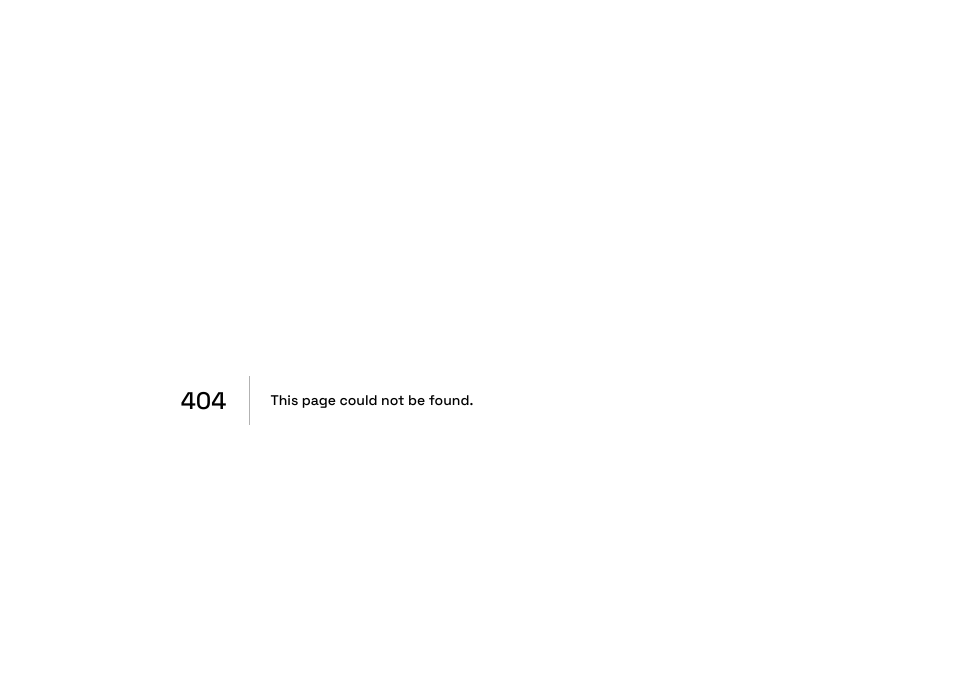
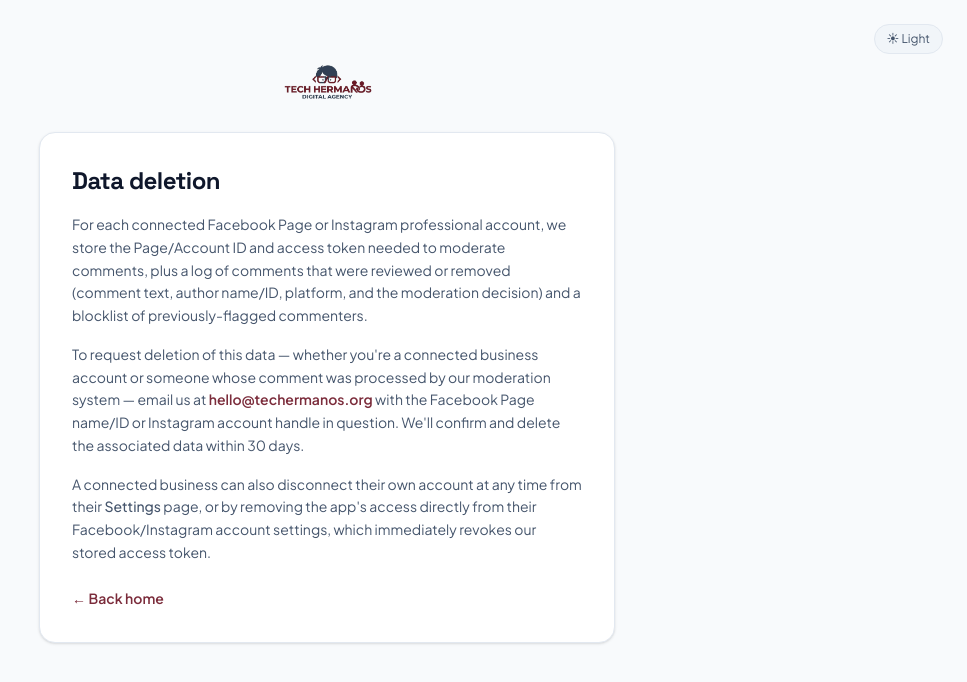
Before and after one commit to AymanChabbaki/Comments-Remover, a Next.js app: page /data-deletion in a window 1280 px wide. Before the commit this address had no page. Shown: the top 682 px of the page, without its empty margins (313-1280 px from the left). Built offline with nearby package versions, Linux system fonts and the light colour scheme.

Commit message:
feat: implement Instagram deauthorize callback and data deletion page; add signed request parsing and client token clearing

```diff
--- /dev/null
+++ b/app/api/oauth/instagram/deauthorize/route.js
@@ -0,0 +1,43 @@
+import { NextResponse } from 'next/server';
+import * as clients from '../../../../../lib/clients';
+import { parseSignedRequest } from '../../../../../lib/signedRequest';
+
+export const runtime = 'nodejs';
+
+/**
+ * Meta calls this when a user removes the app's Instagram access from
+ * their own account settings (not via our Settings page). We clear the
+ * stored token so a removed connection doesn't linger as if still active.
+ */
+export async function POST(request) {
+  const contentType = request.headers.get('content-type') || '';
+  let signedRequest;
+  if (contentType.includes('application/json')) {
+    const body = await request.json().catch(() => ({}));
+    signedRequest = body.signed_request;
+  } else {
+    const form = await request.formData();
+    signedRequest = form.get('signed_request');
+  }
+
+  if (!signedRequest) {
+    return NextResponse.json({ error: 'Missing signed_request' }, { status: 400 });
+  }
+
+  let payload;
+  try {
+    payload = parseSignedRequest(signedRequest, process.env.IG_APP_SECRET);
+  } catch (err) {
+    console.error('Instagram deauthorize: invalid signed_request:', err.message);
+    return NextResponse.json({ error: 'Invalid signed_request' }, { status: 400 });
+  }
+
+  const igUserId = String(payload.user_id);
+  const client = await clients.getByIgUserId(igUserId);
+  if (client) {
+    await clients.update(client.id, { igUserId: null, igAccessToken: null });
+    console.log(`[${client.id}] Instagram deauthorized by user, cleared stored token`);
+  }
+
+  return NextResponse.json({ success: true });
+}
--- /dev/null
+++ b/app/data-deletion/page.jsx
@@ -0,0 +1,50 @@
+import Link from 'next/link';
+import ThemeToggle from '../../components/ThemeToggle';
+import Logo from '../../components/Logo';
+
+export const metadata = {
+  title: 'Data Deletion — Comment Moderation',
+};
+
+export default function DataDeletionPage() {
+  return (
+    <div className="relative flex min-h-screen flex-col items-center gap-8 bg-slate-50 px-6 py-16 dark:bg-slate-950">
+      <div className="absolute right-6 top-6">
+        <ThemeToggle />
+      </div>
+      <Logo height={36} />
+
+      <div className="w-full max-w-xl rounded-2xl border border-slate-200 bg-white p-8 shadow-sm dark:border-slate-800 dark:bg-slate-900">
+        <h1 className="text-2xl font-bold tracking-tight">Data deletion</h1>
+
+        <p className="mt-4 text-sm leading-relaxed text-slate-600 dark:text-slate-400">
+          For each connected Facebook Page or Instagram professional account, we store the
+          Page/Account ID and access token needed to moderate comments, plus a log of comments
+          that were reviewed or removed (comment text, author name/ID, platform, and the
+          moderation decision) and a blocklist of previously-flagged commenters.
+        </p>
+
+        <p className="mt-4 text-sm leading-relaxed text-slate-600 dark:text-slate-400">
+          To request deletion of this data — whether you&apos;re a connected business account
+          or someone whose comment was processed by our moderation system — email us at{' '}
+          <a href="mailto:hello@techermanos.org?subject=Data%20deletion%20request" className="font-semibold text-brand-600 hover:underline dark:text-brand-400">
+            hello@techermanos.org
+          </a>{' '}
+          with the Facebook Page name/ID or Instagram account handle in question. We&apos;ll
+          confirm and delete the associated data within 30 days.
+        </p>
+
+        <p className="mt-4 text-sm leading-relaxed text-slate-600 dark:text-slate-400">
+          A connected business can also disconnect their own account at any time from their{' '}
+          <span className="font-medium">Settings</span> page, or by removing the app&apos;s
+          access directly from their Facebook/Instagram account settings, which immediately
+          revokes our stored access token.
+        </p>
+
+        <Link href="/" className="mt-6 inline-block text-sm font-semibold text-brand-600 hover:underline dark:text-brand-400">
+          ← Back home
+        </Link>
+      </div>
+    </div>
+  );
+}
--- /dev/null
+++ b/lib/signedRequest.js
@@ -0,0 +1,31 @@
+import crypto from 'crypto';
+
+function base64UrlDecode(str) {
+  return Buffer.from(str.replace(/-/g, '+').replace(/_/g, '/'), 'base64');
+}
+
+/**
+ * Parses and verifies Meta's `signed_request` format (used for the
+ * Instagram deauthorize callback): "<sig>.<payload>", both base64url, sig
+ * is an HMAC-SHA256 of the payload segment keyed with the app secret.
+ * Throws if the signature doesn't match or the payload is malformed.
+ */
+function parseSignedRequest(signedRequest, secret) {
+  if (!secret) throw new Error('No secret configured to verify signed_request');
+  const [encodedSig, encodedPayload] = String(signedRequest).split('.');
+  if (!encodedSig || !encodedPayload) throw new Error('Malformed signed_request');
+
+  const sig = base64UrlDecode(encodedSig);
+  const expectedSig = crypto.createHmac('sha256', secret).update(encodedPayload).digest();
+  if (sig.length !== expectedSig.length || !crypto.timingSafeEqual(sig, expectedSig)) {
+    throw new Error('Signature mismatch');
+  }
+
+  const payload = JSON.parse(base64UrlDecode(encodedPayload).toString('utf8'));
+  if (String(payload.algorithm).toUpperCase() !== 'HMAC-SHA256') {
+    throw new Error(`Unsupported algorithm: ${payload.algorithm}`);
+  }
+  return payload;
+}
+
+export { parseSignedRequest };
```
Also changed, not shown: 1 other file (tests, documents, lock files or other folders).
